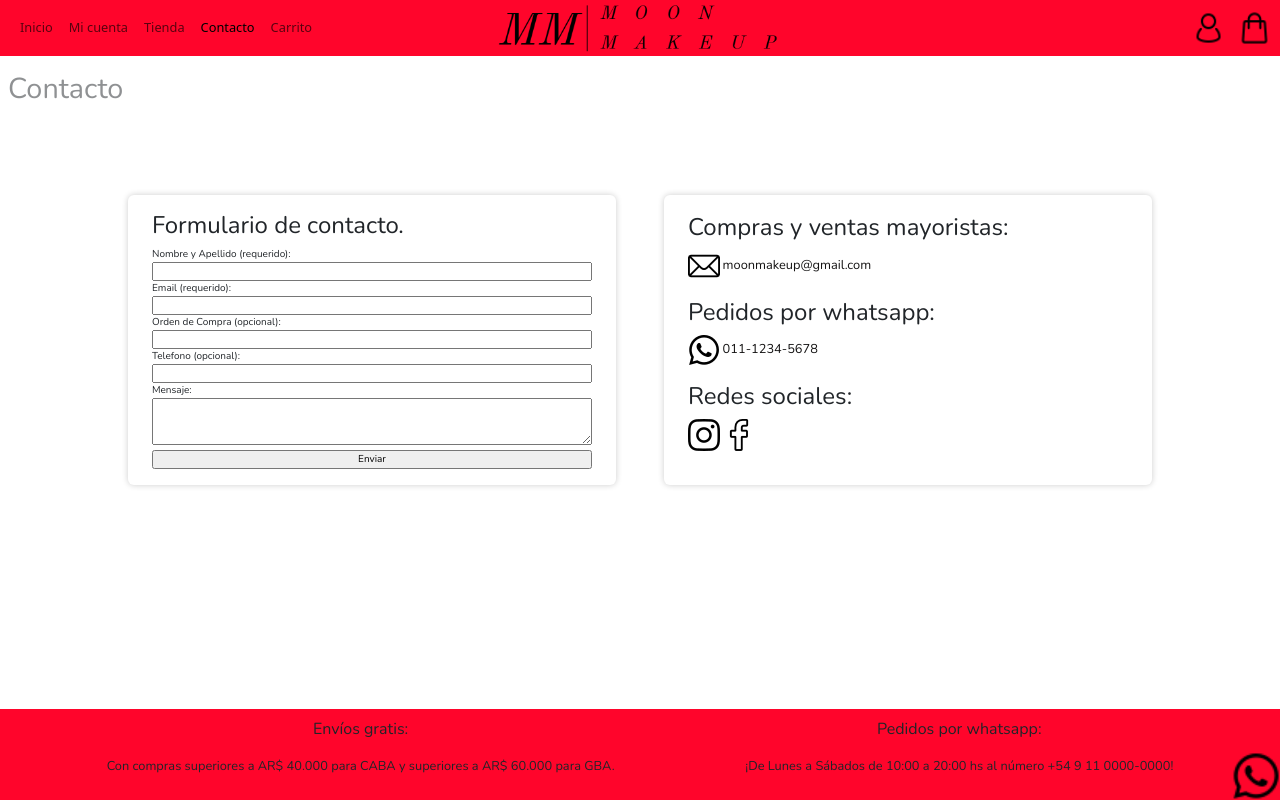
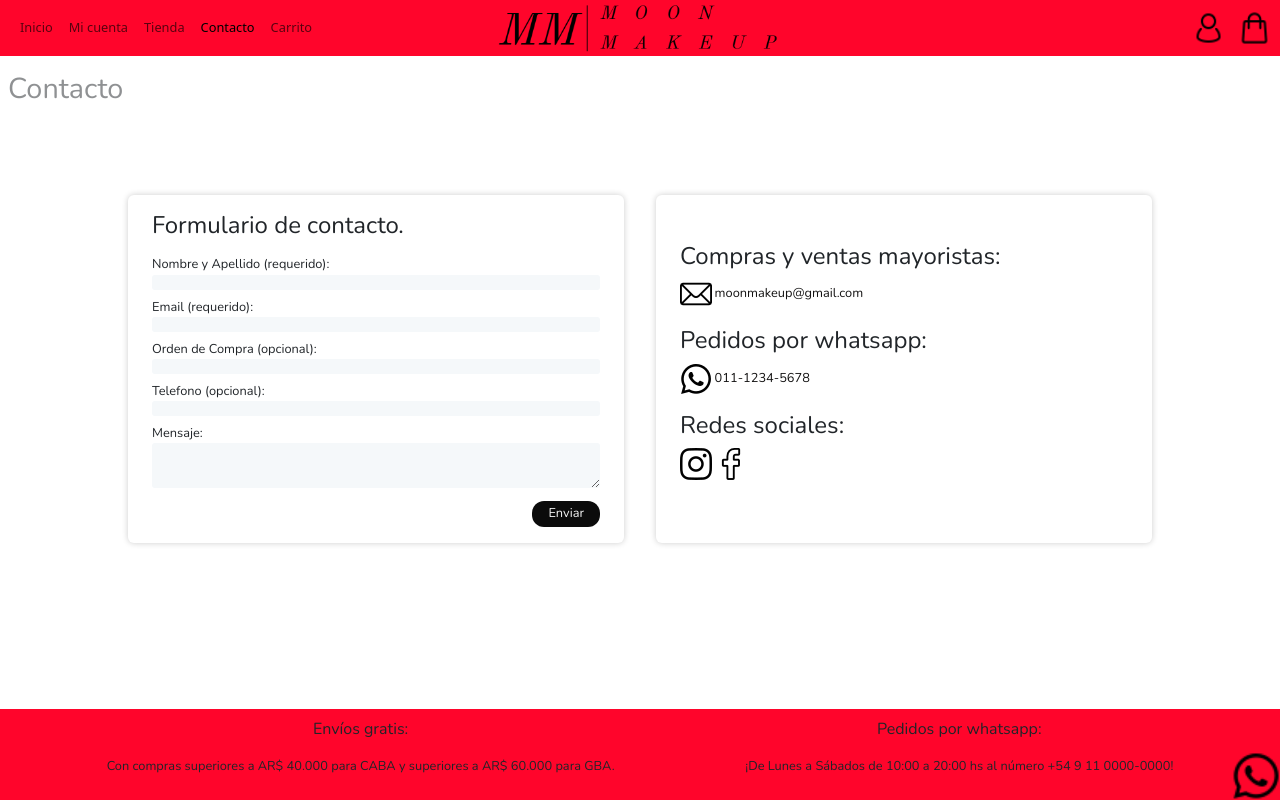
Before and after one commit to francoalamo12/preentrega3-alamo, a website: page pages/contacto.html in a window 1280 px wide. Drawn offline with nearby package versions, Linux system fonts and the light colour scheme.

Commit message:
Modificaciones en la sección 'contacto'

```diff
--- a/pages/contacto.html
+++ b/pages/contacto.html
@@ -91,22 +91,22 @@
 
               <form action="">
 
-                  <label for="name">Nombre y Apellido (requerido):</label>
-                  <input type="text" name="name" required>
+                  <label for="name" class="form-label">Nombre y Apellido (requerido):</label>
+                  <input type="text" name="name" class="form-input" required>
 
-                  <label for="email">Email (requerido):</label>
-                  <input type="email" name="email" required>
+                  <label for="email" class="form-label">Email (requerido):</label>
+                  <input type="email" name="email" class="form-input" required>
 
-                  <label for="id-compra">Orden de Compra (opcional):</label>
-                  <input type="text" name="id-compra">
+                  <label for="id-compra" class="form-label">Orden de Compra (opcional):</label>
+                  <input type="text" name="id-compra" class="form-input">
 
-                  <label for="phone">Telefono (opcional):</label>
-                  <input type="phone" name="phone">
+                  <label for="phone" class="form-label">Telefono (opcional):</label>
+                  <input type="phone" name="phone" class="form-input">
 
-                  <label for="message">Mensaje:</label>
-                  <textarea name="message" cols="40" rows="3"></textarea>
+                  <label for="message" class="form-label">Mensaje:</label>
+                  <textarea name="message" cols="40" rows="3" class="form-input"></textarea>
 
-                  <div class="contact-container-flex">
+                  <div class="contact-container">
                     <input type="button" value="Enviar" class="contactar">
                   </div>
 
--- a/scss/layout/pages/_contacto.scss
+++ b/scss/layout/pages/_contacto.scss
@@ -11,8 +11,6 @@
     display: grid;
     grid-template-columns: 1fr;
     grid-template-rows: repeat(2, auto);
-
-    gap: 1rem;
     padding: 0.5rem 1rem;
 
     /* contenedor secundario */
@@ -24,12 +22,39 @@
 
         .contact-h2 {
             @include titles(1.2rem, 'Nunito', 500);
-            text-align: justify;
+            text-align: start;
         }
 
-        input, textarea {
+        .form-label{
             width: 100%;
+            @include titles(0.8rem, 'Nunito', 400);
+            margin: 0.5rem auto 0 auto;
+        }
+
+        .form-input{
+            width: 100%;
+            background-color: $input-bg;
+            border: $input-border;
+            border-radius: $input-border;
+            color: #33475b;
+        }
+
+        .form-input:focus{
+            outline: none;
+        }
+
+        .contact-container {
+            text-align: end;
+
+            .contactar{
+                @include btn-mobile(0.2rem 1rem,'Nunito', 0.8rem);
+                background-color: $btn-background;
+                border-radius: $border-card-btn;
+                color: whitesmoke;
+                border: none;
+                margin-top: 0.5rem;
             }
+        }
     }
 
     /* contenedor secundario */
--- a/scss/utils/_vars.scss
+++ b/scss/utils/_vars.scss
@@ -25,3 +25,11 @@
 $btn-background: #000000f4;
 
 $btn-active: scale(1.1);
+
+// input
+
+$input-bg: #f5f8fa;
+
+$input-border: 1px solid #cbd6e2;
+
+$input-border: 3px;
```
Also changed, not shown: css/style.css, 1 other file.
